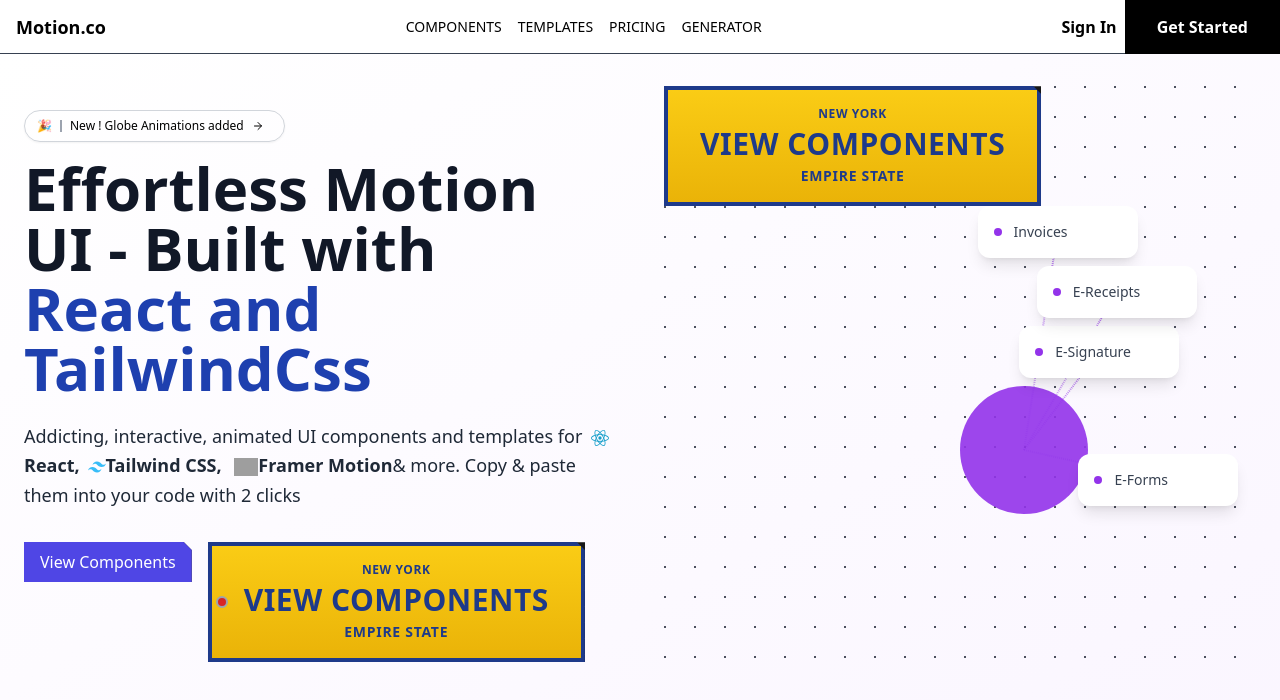
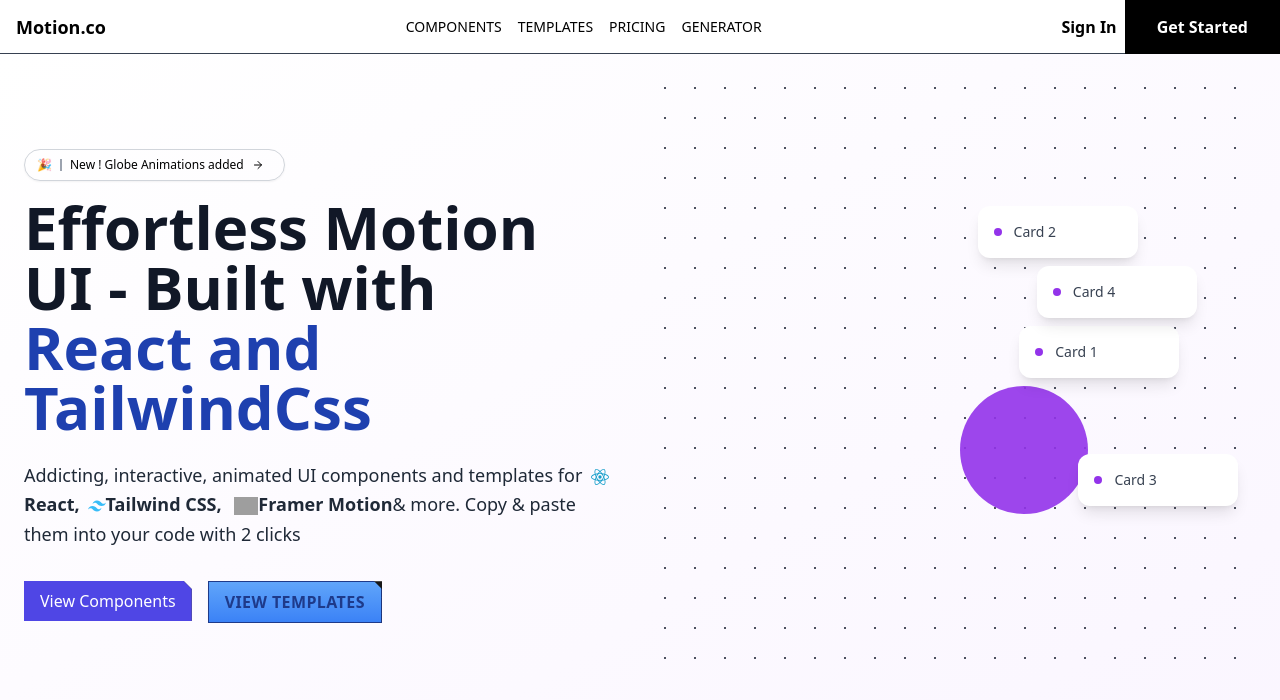
Before and after one commit to damandeep611/KallistaUI, a React (Vite) app: page / in a window 1280 px wide. Shown: the top 700 px of the page. Built offline with nearby package versions, Linux system fonts and the light colour scheme; grey boxes are pictures that could not be loaded.

Commit message:
hero section changes

```diff
--- a/src/components/LandingPage.tsx
+++ b/src/components/LandingPage.tsx
@@ -1,63 +1,18 @@
-import { animated, useSpring } from "@react-spring/web";
 import { motion } from "framer-motion";
 import { ArrowRight } from "lucide-react";
-import { useEffect, useRef, useState } from "react";
-import LicensePlateButton from "./LicensePlate";
+import { useRef } from "react";
 
 const floatingElements = [
-  { id: 1, title: "E-Signature", top: "40%", left: "60%" },
-  { id: 2, title: "Invoices", top: "20%", right: "20%" },
-  { id: 3, title: "E-Forms", bottom: "30%", left: "70%" },
-  { id: 4, title: "E-Receipts", top: "30%", right: "10%" },
+  { id: 1, title: "Card 1", top: "40%", left: "60%" },
+  { id: 2, title: "Card 2", top: "20%", right: "20%" },
+  { id: 3, title: "Card 3", bottom: "30%", left: "70%" },
+  { id: 4, title: "Card 4", top: "30%", right: "10%" },
 ];
 
-interface Point {
-  x: number;
-  y: number;
-}
-
-const AnimatedPath = animated("path");
-
 export default function LandingPage() {
-  const [elementPositions, setElementPositions] = useState<Point[]>([]);
-  const [centralPosition, setCenterPosition] = useState<Point>({ x: 0, y: 0 });
   const containerRef = useRef<HTMLDivElement>(null);
   const elementsRef = useRef<(HTMLDivElement | null)[]>([]);
 
-  useEffect(() => {
-    const updatePositions = () => {
-      if (!containerRef.current) return;
-      const centerElement =
-        containerRef.current.querySelector(".center-circle");
-      if (centerElement) {
-        const rect = centerElement.getBoundingClientRect();
-        const containerRect = containerRef.current.getBoundingClientRect();
-        setCenterPosition({
-          x: rect.left - containerRect.left + rect.width / 2,
-          y: rect.top - containerRect.top + rect.height / 2,
-        });
-      }
-      const positions = elementsRef.current.map((element) => {
-        if (!element || !containerRef.current) return { x: 0, y: 0 };
-        const rect = element.getBoundingClientRect();
-        const containerRect = containerRef.current.getBoundingClientRect();
-        return {
-          x: rect.left - containerRect.left + rect.width / 2,
-          y: rect.top - containerRect.top + rect.height / 2,
-        };
-      });
-      setElementPositions(positions);
-    };
-    updatePositions();
-    window.addEventListener("resize", updatePositions);
-    return () => window.removeEventListener("resize", updatePositions);
-  }, []);
-
-  const lineSpring = useSpring({
-    from: { length: 0 },
-    to: { length: 1 },
-    config: { duration: 1500 },
-  });
   return (
     <div className="relative min-h-screen bg-gradient-to-br from-white to-purple-50">
       {/* Hero Content */}
@@ -124,6 +79,7 @@
             </p>
 
             <div className="flex mt-8 gap-4">
+              {/* left -view component button */}
               <div className="group relative h-fit w-fit ">
                 <button
                   className="cursor-pointer relative overflow-hidden font-medium  text-base py-2 px-4 bg-indigo-600 text-white  z-10 transition-transform duration-200 group-hover:-translate-x-1 group-hover:-translate-y-1 "
@@ -143,6 +99,7 @@
                   className="absolute inset-0 z-0  bg-neutral-950 transition-transform duration-200 group-hover:translate-x-1 group-hover:translate-y-1"
                 ></div>
               </div>
+              {/* right view templates button */}
               <div className="group relative h-fit w-fit">
                 {/* Grid Background */}
                 <div
@@ -150,34 +107,16 @@
                   aria-hidden="true"
                 ></div>
 
-                {/* Left Bolt */}
-                <div
-                  className="absolute  top-1/2 left-2 w-3 h-3 bg-red-600 rounded-full border-2 border-gray-400 transform -translate-y-1/2 z-50 shadow-inner"
-                  aria-hidden="true"
-                ></div>
-
                 {/* License Plate Button */}
                 <button
-                  className="relative z-20 text-center cursor-pointer overflow-hidden font-bold text-xl py-4 px-8 bg-gradient-to-b from-yellow-400 to-yellow-500 text-blue-900 uppercase tracking-wide border-4 border-blue-900 shadow-md transition-transform duration-300 group-hover:rotate-2 group-hover:translate-y-1 origin-left"
+                  className="relative z-20 text-center cursor-pointer overflow-hidden font-bold  py-2 px-4 bg-gradient-to-b from-blue-400 to-blue-500 text-blue-900 uppercase tracking-wide border border-blue-900 shadow-md transition-transform duration-300 group-hover:rotate-2 group-hover:translate-y-1 origin-left"
                   style={{
                     clipPath:
                       "polygon(8px 0%, calc(100% - 8px) 0%, 100% 8px, 100% 100%, calc(100% - 8px) 100%, 8px 100%, 0 100%, 0 0)",
                   }}
                 >
-                  <div className="text-xs tracking-wider">New York</div>
-                  <div className="text-3xl font-extrabold mt-1">
-                    View Components
-                  </div>
-                  <div className="text-sm tracking-wider mt-1">
-                    Empire State
-                  </div>
+                  View Templates
                 </button>
-
-                {/* Right Bolt */}
-                <div
-                  className="absolute top-1/2 right-2 w-3 h-3 bg-red-600 rounded-full border-2 border-gray-400 transform -translate-y-1/2 z-10 shadow-inner"
-                  aria-hidden="true"
-                ></div>
               </div>
             </div>
           </motion.div>
@@ -187,59 +126,6 @@
             ref={containerRef}
             className="relative h-[600px] hidden lg:block"
           >
-            {/* lincense plate  */}
-            <div className="absolute ">
-              <LicensePlateButton />
-            </div>
-            {/* connecting lines svg */}
-            <svg
-              className="absolute inset-0 w-full h-full"
-              style={{ zIndex: 1 }}
-            >
-              <defs>
-                <linearGradient
-                  id="lineGradient"
-                  x1="0%"
-                  y1="0%"
-                  x2="100%"
-                  y2="0%"
-                >
-                  <stop offset="0%" stopColor="rgba(147, 51, 234, 0.3)" />
-                  <stop offset="100%" stopColor="rgba(147, 51, 234, 0.7)" />
-                </linearGradient>
-              </defs>
-              {/* animated connection lines */}
-              {elementPositions.map((pos, index) => (
-                <AnimatedPath
-                  key={`line-${index}`}
-                  d={`M ${centralPosition.x} ${centralPosition.y} L ${pos.x} ${pos.y}`}
-                  stroke="url(#lineGradient)"
-                  strokeWidth="2"
-                  fill="none"
-                  strokeDasharray={1}
-                  strokeDashoffset={lineSpring.length.to((x) => 1 - x)}
-                />
-              ))}
-              {/* inter element connections  */}
-              {elementPositions.map((pos1, i) =>
-                elementPositions.map((pos2, j) => {
-                  if (i < j) {
-                    return (
-                      <AnimatedPath
-                        key={`connection-${i}-${j}`}
-                        d={`M ${pos1.x} L ${pos2.x} ${pos2.y}`}
-                        stroke="url(#lineGradient)"
-                        strokeWidth="1.5"
-                        fill="none"
-                        strokeDasharray={1}
-                        strokeDashoffset={lineSpring.length.to((x) => 1 - x)}
-                      />
-                    );
-                  }
-                  return null;
-                })
-              )}
-            </svg>
             {/* Center Circle */}
             <motion.div
               initial={{ scale: 0 }}
@@ -274,7 +160,9 @@
             ))}
 
             {/* Connecting Lines */}
-            <svg
+            <motion.svg
+              initial={{ y: 0 }}
+              animate={{ y: 1 }}
               className="absolute inset-0 w-full h-full"
               style={{ zIndex: 1 }}
             >
@@ -287,7 +175,7 @@
                 <circle cx="1" cy="1" r="1" className="fill-gray-900" />
               </pattern>
               <rect width="100%" height="100%" fill="url(#grid)" />
-            </svg>
+            </motion.svg>
           </div>
         </div>
       </div>
--- a/src/components/LicensePlate.tsx
+++ b/src/components/UI/Buttons/LicensePlate.tsx
@@ -1,7 +1,6 @@
-import React from "react";
 import { motion } from "framer-motion";
 
-const LicensePlateButton: React.FC = () => {
+export default function LicensePlateButton() {
   return (
     <div className="group relative h-fit w-fit">
       {/* Background Grid */}
@@ -34,7 +33,7 @@
         }}
       >
         <div className="text-xs tracking-wider">New York</div>
-        <div className="text-3xl font-extrabold mt-1">View Components</div>
+        <div className="text-3xl font-extrabold mt-1">Outer Componenet</div>
         <div className="text-sm tracking-wider mt-1">Empire State</div>
       </motion.button>
 
@@ -45,6 +44,4 @@
       ></div>
     </div>
   );
-};
-
-export default LicensePlateButton;
+}
--- /dev/null
+++ b/src/components/UI/CardsShowcase/CenterCirlceCard/CenterCirlceCard.tsx
@@ -0,0 +1,7 @@
+export default function CenterCircleCard() {
+  return (
+    <div>
+      <div></div>
+    </div>
+  );
+}
--- /dev/null
+++ b/src/pages/libraryContainer/ButtonLibrary.tsx
@@ -0,0 +1,22 @@
+import { licensebuttonCode } from "../../components/UI/Buttons/licensebuttonCode";
+import LicensePlateButton from "../../components/UI/Buttons/LicensePlate";
+import { ShowcaseComponent } from "../templatesShowcase/ShowcaseComponent";
+
+export default function ButtonLibrary() {
+  return (
+    <section>
+      <div>
+        <h3 className="text-3xl font-semibold">Buttons</h3>
+      </div>
+      <div>
+        <ShowcaseComponent
+          title="License plate style"
+          badge="basic"
+          code={licensebuttonCode}
+          component={<LicensePlateButton />}
+          language="typescript"
+        />
+      </div>
+    </section>
+  );
+}
--- a/src/pages/templatesShowcase/Templates.tsx
+++ b/src/pages/templatesShowcase/Templates.tsx
@@ -3,9 +3,17 @@
 
 const Templates: React.FC = () => {
   return (
-    <section>
-      <div>
-        <h1>This is the Templates page</h1>
+    <section className="mx-auto">
+      <div className="max-w-7xl px-12">
+        <h1>
+          Animated Landing Page Templates Build with React and TailwindCss
+        </h1>
+        <p>
+          Ship faster with a more memorable brand look and feel. All of our
+          templates are built with React on top of NextJS, styled with
+          TailwindCSS, and leverage Framer Motion for smooth, addicting
+          animations.
+        </p>
       </div>
     </section>
   );
--- a/src/routes/Routing.tsx
+++ b/src/routes/Routing.tsx
@@ -6,6 +6,7 @@
 import ShowcaseLibrary from "../pages/component-library/ShowcaseLibrary";
 import FeatureShowcase from "../pages/libraryContainer/FeaturesLibrary";
 import HerosLibrary from "../pages/libraryContainer/HerosLibrary";
+import ButtonLibrary from "../pages/libraryContainer/ButtonLibrary";
 
 const routes = [
   {
@@ -19,7 +20,8 @@
         children: [
           { path: "/components", element: <ShowcaseLibrary /> },
           { path: "features", element: <FeatureShowcase /> },
-          {path: "heros", element: <HerosLibrary/>}
+          { path: "heros", element: <HerosLibrary /> },
+          { path: "buttons", element: <ButtonLibrary /> },
         ],
       },
       { path: "/templates", element: <Templates /> },
```
Also changed, not shown: src/components/UI/Buttons/licensebuttonCode.ts (added, +2 -0 lines), src/pages/component-library/ShowcaseLibrary.tsx (+13 -2 lines), src/pages/component-library/componentTypeData.ts (+7 -2 lines).
